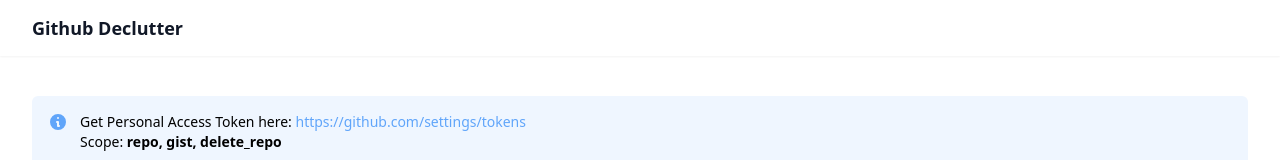
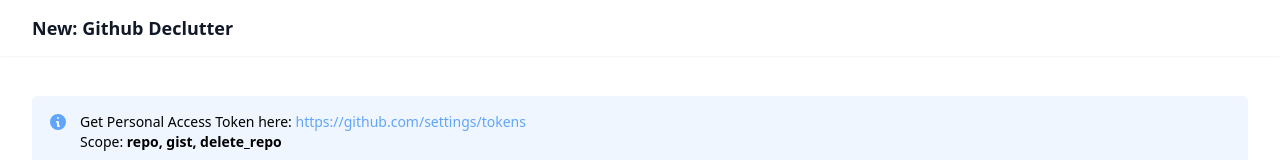
Before and after one commit to tegarimansyah/github_declutter, a Vue app: page / in a window 1280 px wide. Shown: the top 160 px of the page. Built offline with nearby package versions, Linux system fonts and the light colour scheme; no server answers.

Commit message:
Change header

```diff
--- a/src/App.vue
+++ b/src/App.vue
@@ -3,7 +3,7 @@
     <header class="bg-white shadow-sm">
       <div class="max-w-7xl mx-auto py-4 px-4 sm:px-6 lg:px-8">
         <h1 class="text-lg leading-6 font-semibold text-gray-900">
-          Github Declutter
+          New: Github Declutter
         </h1>
       </div>
     </header>
```
